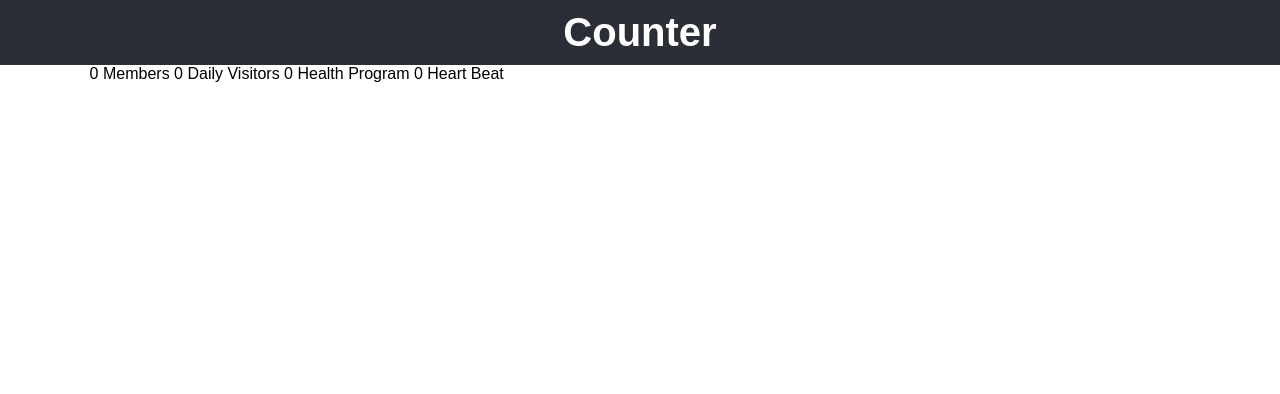
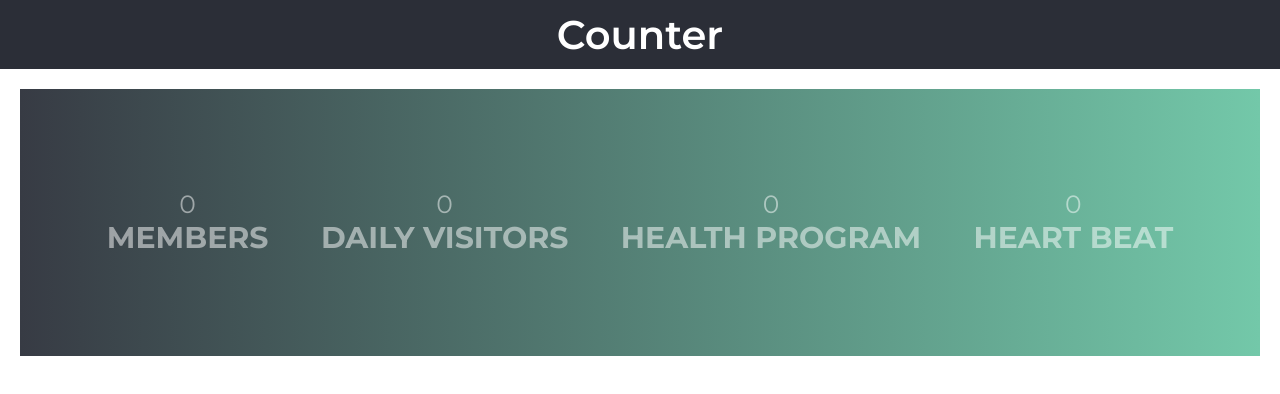
Before and after one commit to AniketShrirao/Counter-JS, a plain HTML site: page index.html in a window 1280 px wide. Drawn offline with Linux system fonts and the light colour scheme.

Commit message:
css styling completed

```diff
--- a/assets/css/style.css
+++ b/assets/css/style.css
@@ -84,7 +84,7 @@ sub { bottom: -.25em; }
 /*for all*/
 body {
   box-sizing: border-box;
-  font-family: sans-serif;
+  font-family: 'Montserrat', sans-serif;
 }
 
 a {
@@ -118,9 +118,6 @@ header .wrapper {
   padding: 10px 0px;
 }
 
-
-
-
 /*=================================
   Header styling ends here
 =================================*/
@@ -129,35 +126,67 @@ header .wrapper {
   main styling starts here
 =================================*/
 
+.counters{
+  margin: 20px;
+  background: #73C8A9;
+  background: -webkit-linear-gradient(to right, #373B44, #73C8A9);
+  background: linear-gradient(to right, #373B44, #73C8A9);
+  color: rgb(255, 255, 255,0.5);
+  padding: 100px 0;
+}
 
+.counters div:first-child ul{
+  display: -webkit-box;
+  display: flex;
+  flex-wrap: wrap;
+  -webkit-box-align: center;
+          align-items: center;
+  -webkit-box-pack: justify;
+          justify-content: space-between;
+}
 
+.counters li{
+  display: -webkit-box;
+  display: flex;
+  flex-wrap: wrap;
+  -webkit-box-orient: vertical;
+  -webkit-box-direction: normal;
+          flex-direction: column;
+  -webkit-box-pack: center;
+          justify-content: center;
+  -webkit-box-align: center;
+          align-items: center;
+}
 
+.counters li span:first-child{
+  font-size: 25px;
+  text-transform: uppercase;
+  font-weight: 400;
+}
 
-
-
-
+.counters li span:last-child{
+  font-size: 30px;
+  text-transform: uppercase;
+  font-weight: 700;
+}
 /*=================================
   main styling ends here
 =================================*/
-
-/*=================================
-  footer styling starts here
-=================================*/
-
-
-
-
-
-
-
- /*=================================
-  footer styling ends here
-=================================*/
-
 /*media query starts*/
 /*media query for 995px starts here*/
-@media only screen and (max-width: 995px) {
+@media only screen and (max-width: 768px) {
 
+  .counters li span:last-child {
+    font-size: 20px;
+  }
+  .counters li span:first-child{
+    font-size: 15px;
+  }
+}
 
-
+@media only screen and (max-width: 540px) {
+  .counters li{
+    flex-basis: 45%;
+    padding: 5% 0;
+  }
 }
```
